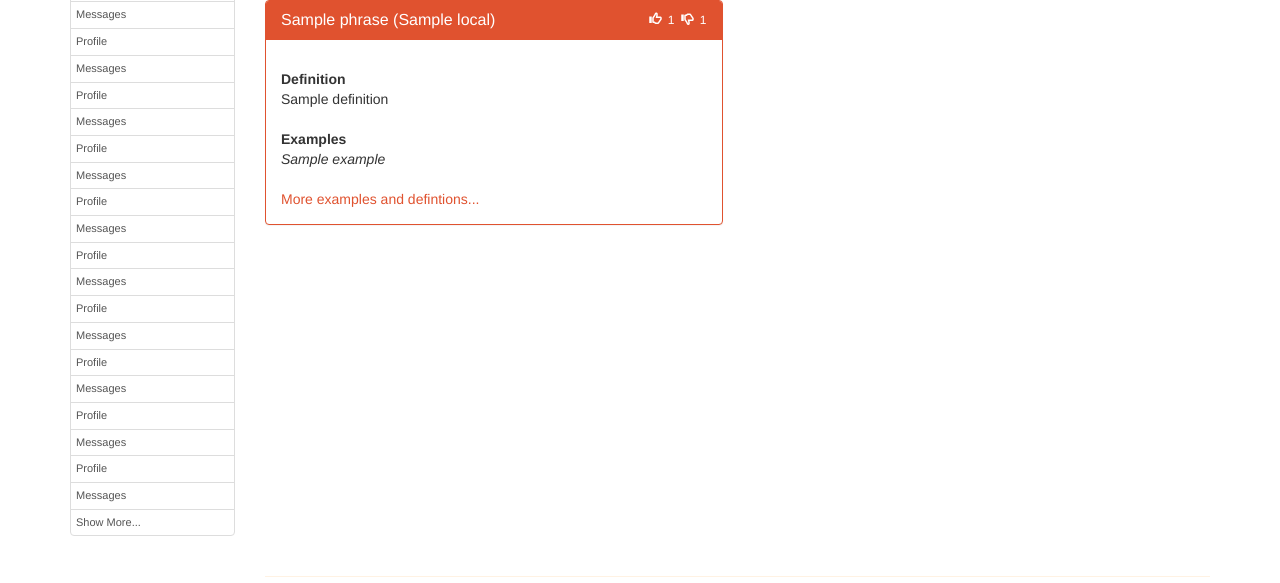
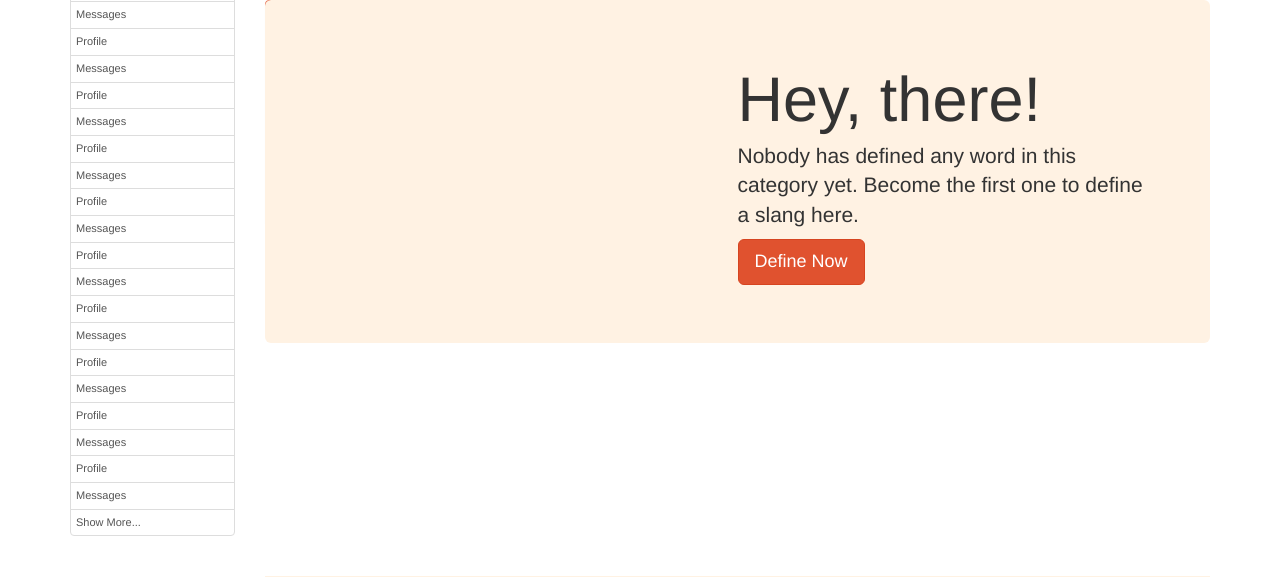
Before and after one commit to haisum/dictionary, a Flask app: template modules/word/templates/home.html in a window 1280 px wide. Shown: the part 124-707 px from the top of the page. Run offline with Flask 2, Linux system fonts and the light colour scheme; the template is opened without the code that fills it: most values are stand-ins (such as "Sample title", 1, 10 or a date in 2020); parts of the project's set-up code (start-up, migrations or seed data) failed here and were passed over; some libraries are stand-ins or nearby versions.

Commit message:
Adding else condition in home.html so that code doesn't break if records don't exist in mongodb

```diff
--- a/modules/word/templates/home.html
+++ b/modules/word/templates/home.html
@@ -30,7 +30,7 @@
 		</div>
 	</div>
 	{% endfor %}
-	{% if not words or words.count() == 0 %}
+	{% if not words or words.count() == 0 and "alphabet" in  url_args(request.path) %}
 	<div class="col-lg-12 clear">
 		<div class="jumbotron">
 		  <h1>{{_("Hey, there!")}}</h1>
@@ -38,6 +38,15 @@
 		  <p><a class="btn btn-primary btn-lg" role="button" href="{{url_for("bp_word.add_word")}}">{{_("Define Now")}}</a></p>
 		</div>
 	</div>
+	{% else %}
+	<div class="col-lg-12 clear">
+		<div class="jumbotron">
+		  <h1>{{_("Hey, there!")}}</h1>
+		  <p>{{_("Nobody has defined any word in this category yet. Become the first one to define a slang here.")}}</p>
+		  <p><a class="btn btn-primary btn-lg" role="button" href="{{url_for("bp_word.add_word")}}">{{_("Define Now")}}</a></p>
+		</div>
+	</div>
 	{% endif %}
+
 </div>
 {% endblock %}
```
